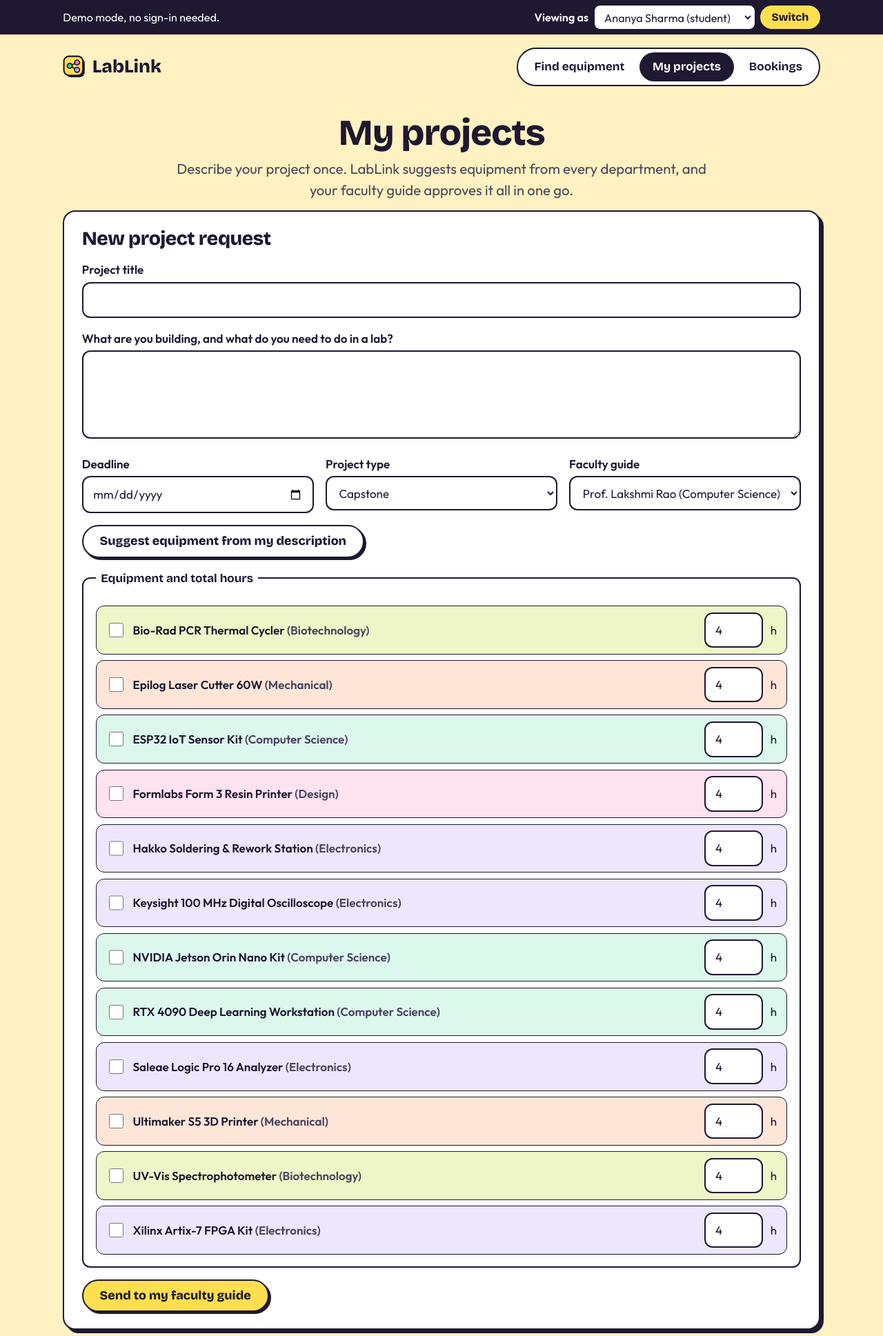
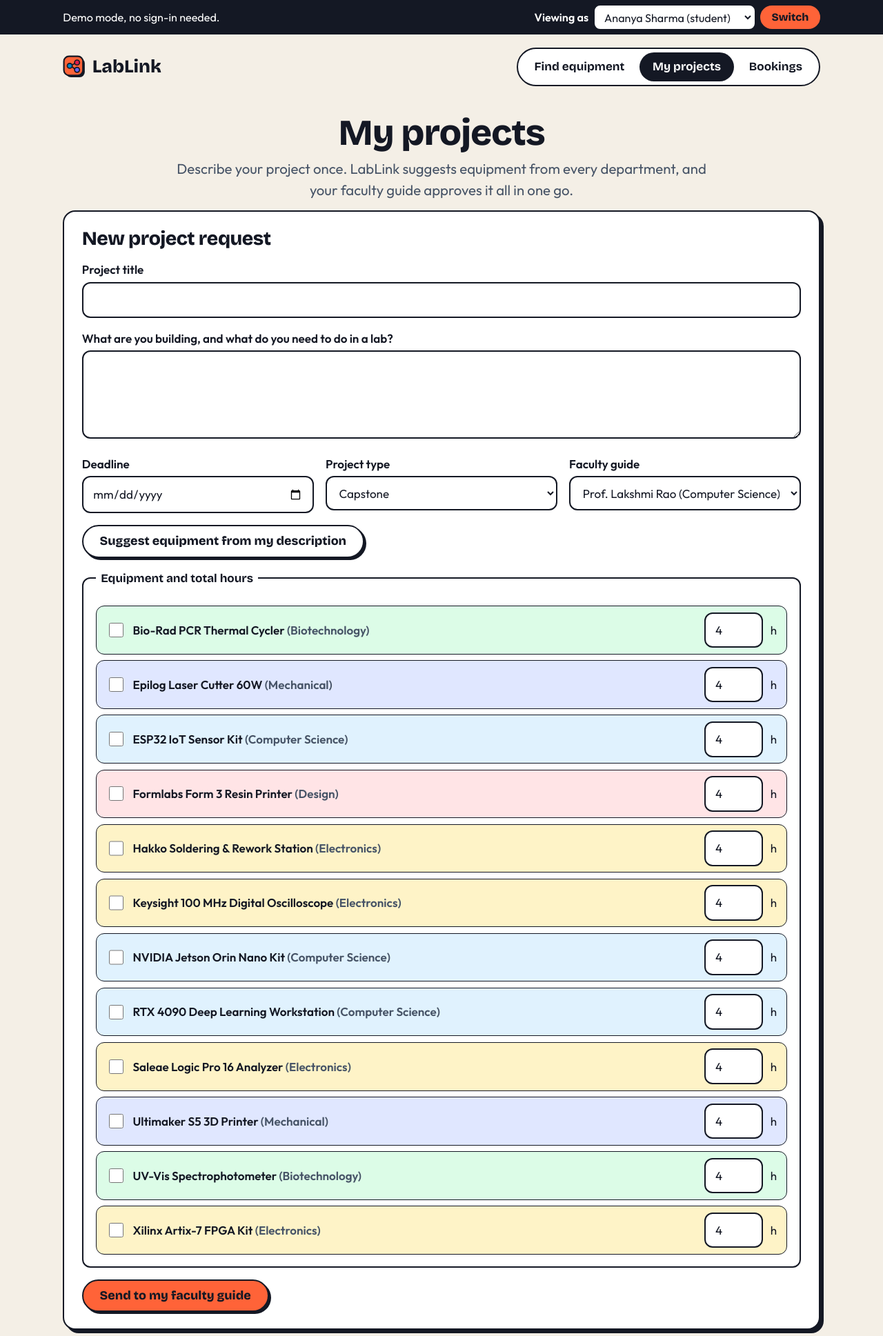
Before and after one commit to Alchemist-47/LabLink, a Flask app: page /requests in a window 1280 px wide. Shown: the top 1937 px of the page at 69% size. Run offline with Flask 3, Linux system fonts and the light colour scheme.

Commit message:
[antigravity] Refresh visual palette with sandstone canvas, electric coral buttons, and field-specific pastels

```diff
--- a/lablink/static/style.css
+++ b/lablink/static/style.css
@@ -8,12 +8,14 @@
 @font-face { font-family: "Outfit"; src: url("fonts/outfit-latin-600-normal.woff2") format("woff2"); font-weight: 600; font-display: swap; }
 
 :root {
-  --butter: #fff1c1;
-  --ink: #1e1830;
-  --ink-soft: #4a4560;
-  --paper: #ffffff;
-  --yellow: #ffdf4f;
-  --link: #1546c7;
+  --canvas: #f4efe6;
+  --butter: #f4efe6;   /* warm sandstone linen canvas */
+  --ink: #141824;      /* crisp obsidian slate */
+  --ink-soft: #475467; /* neutral slate */
+  --paper: #ffffff;    /* pure white */
+  --accent: #ff6338;   /* vibrant electric coral */
+  --yellow: #ff6338;   /* primary action & highlight */
+  --link: #026aa7;     /* deep ocean blue */
 
   --line: 2px solid var(--ink);
   --shadow: 5px 5px 0 var(--ink);
@@ -21,13 +23,13 @@
   --radius: 18px;
   --radius-sm: 12px;
 
-  /* Department pastels (card tint) + badge colours. Ink text passes AA on all. */
-  --cs-bg: #dcf7ec;   --cs: #2fd6a0;
-  --ece-bg: #ece7fd;  --ece: #b8a5f7;
-  --mech-bg: #fde6d8; --mech: #ffa877;
-  --bio-bg: #eef6c8;  --bio: #c3df43;
-  --des-bg: #fde2f0;  --des: #ff6cb7;
-  --oth-bg: #dcf1fa;  --oth: #7fd3ec;
+  /* Field-inspired department pastels (card tint) + badge swatches. All pass WCAG AAA with --ink */
+  --cs-bg: #e0f2fe;   --cs: #0284c7;   /* Computer Science: Digital Sky */
+  --ece-bg: #fef3c7;  --ece: #d97706;  /* Electronics: Circuit Amber */
+  --mech-bg: #e0e7ff; --mech: #6366f1; /* Mechanical: Precision Indigo */
+  --bio-bg: #dcfce7;  --bio: #059669;  /* Biotechnology: Living Emerald */
+  --des-bg: #ffe4e6;  --des: #e11d48;  /* Design Studio: Coral Rose */
+  --oth-bg: #f1f5f9;  --oth: #64748b;  /* Central / Other: Precision Slate */
 
   --ok: #0f7a4d; --warn: #8a5300; --bad: #b42318;
 
```
Also changed, not shown: other parts of lablink/static/style.css (+20 -20 lines), AGENTS.md (+1 -0 lines), lablink/static/favicon.svg.
